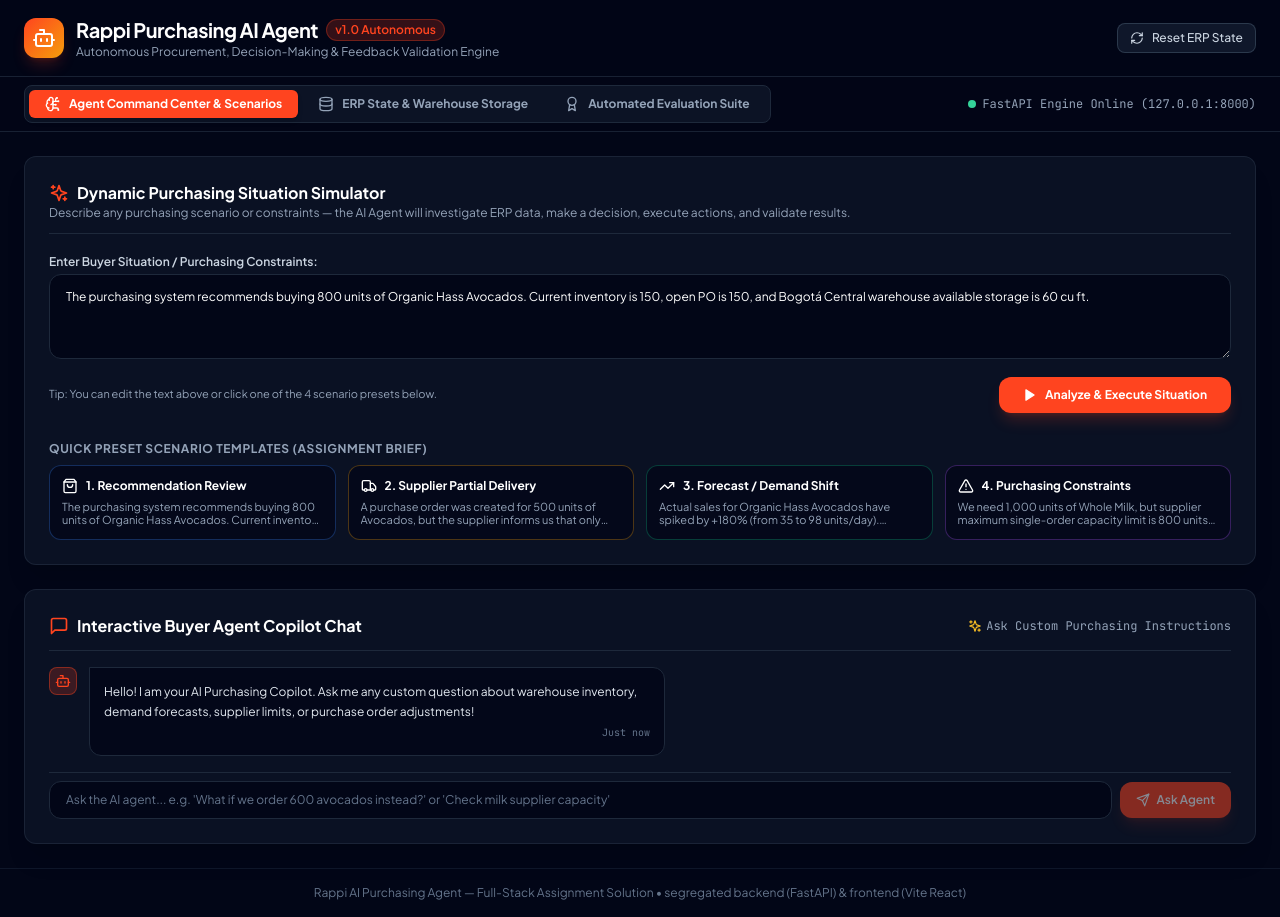
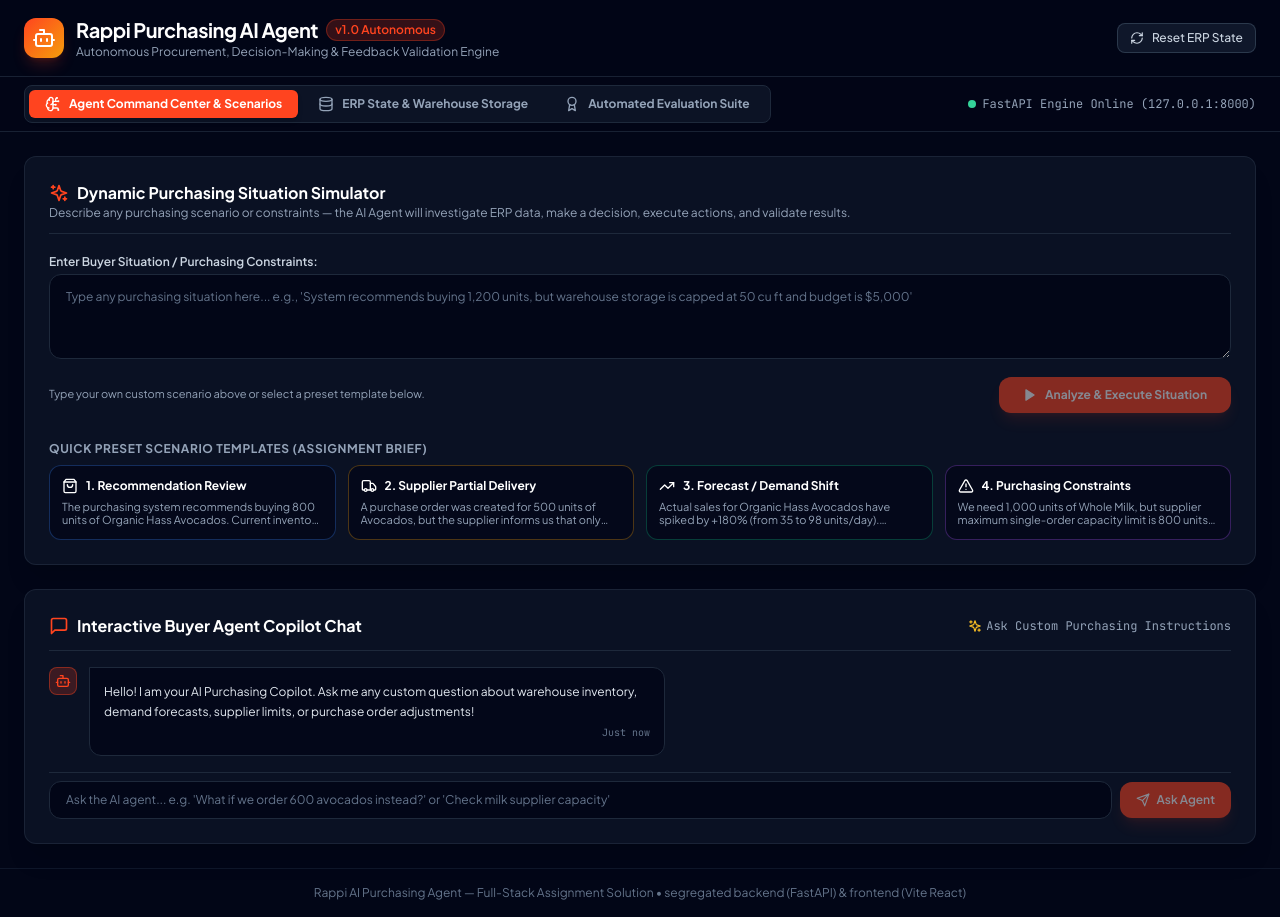
Before and after one commit to hansikadev/Rappi_assign, a React (Vite) app in the folder frontend/: page / in a window 1280 px wide. Built offline with nearby package versions, Linux system fonts and the light colour scheme; no server answers.

Commit message:
Clear pre-filled sample query from situation input box

```diff
--- a/frontend/src/components/ScenarioSelector.jsx
+++ b/frontend/src/components/ScenarioSelector.jsx
@@ -1,5 +1,5 @@
 import React, { useState } from 'react';
-import { ShoppingBag, Truck, TrendingUp, AlertTriangle, Play, Sparkles, Send } from 'lucide-react';
+import { ShoppingBag, Truck, TrendingUp, AlertTriangle, Play, Sparkles } from 'lucide-react';
 
 const PRESETS = [
   {
@@ -33,9 +33,7 @@
 ];
 
 export default function ScenarioSelector({ selectedScenario, onSelectScenario, loading }) {
-  const [customSituation, setCustomSituation] = useState(
-    'The purchasing system recommends buying 800 units of Organic Hass Avocados. Current inventory is 150, open PO is 150, and Bogotá Central warehouse available storage is 60 cu ft.'
-  );
+  const [customSituation, setCustomSituation] = useState('');
 
   const handleFillPreset = (preset) => {
     setCustomSituation(preset.text);
@@ -70,14 +68,14 @@
             rows={3}
             value={customSituation}
             onChange={(e) => setCustomSituation(e.target.value)}
-            placeholder="Type any purchasing situation... e.g., 'System recommends buying 1,200 units, but warehouse storage is capped at 50 cu ft and budget is $5,000'"
+            placeholder="Type any purchasing situation here... e.g., 'System recommends buying 1,200 units, but warehouse storage is capped at 50 cu ft and budget is $5,000'"
             className="w-full px-4 py-3 bg-slate-950 border border-slate-800 rounded-xl text-xs text-white placeholder-slate-500 focus:outline-none focus:border-rappi-orange transition font-sans leading-relaxed"
           />
         </div>
 
         <div className="flex justify-between items-center">
           <div className="text-[11px] text-slate-400">
-            Tip: You can edit the text above or click one of the 4 scenario presets below.
+            Type your own custom scenario above or select a preset template below.
           </div>
 
           <button
```
